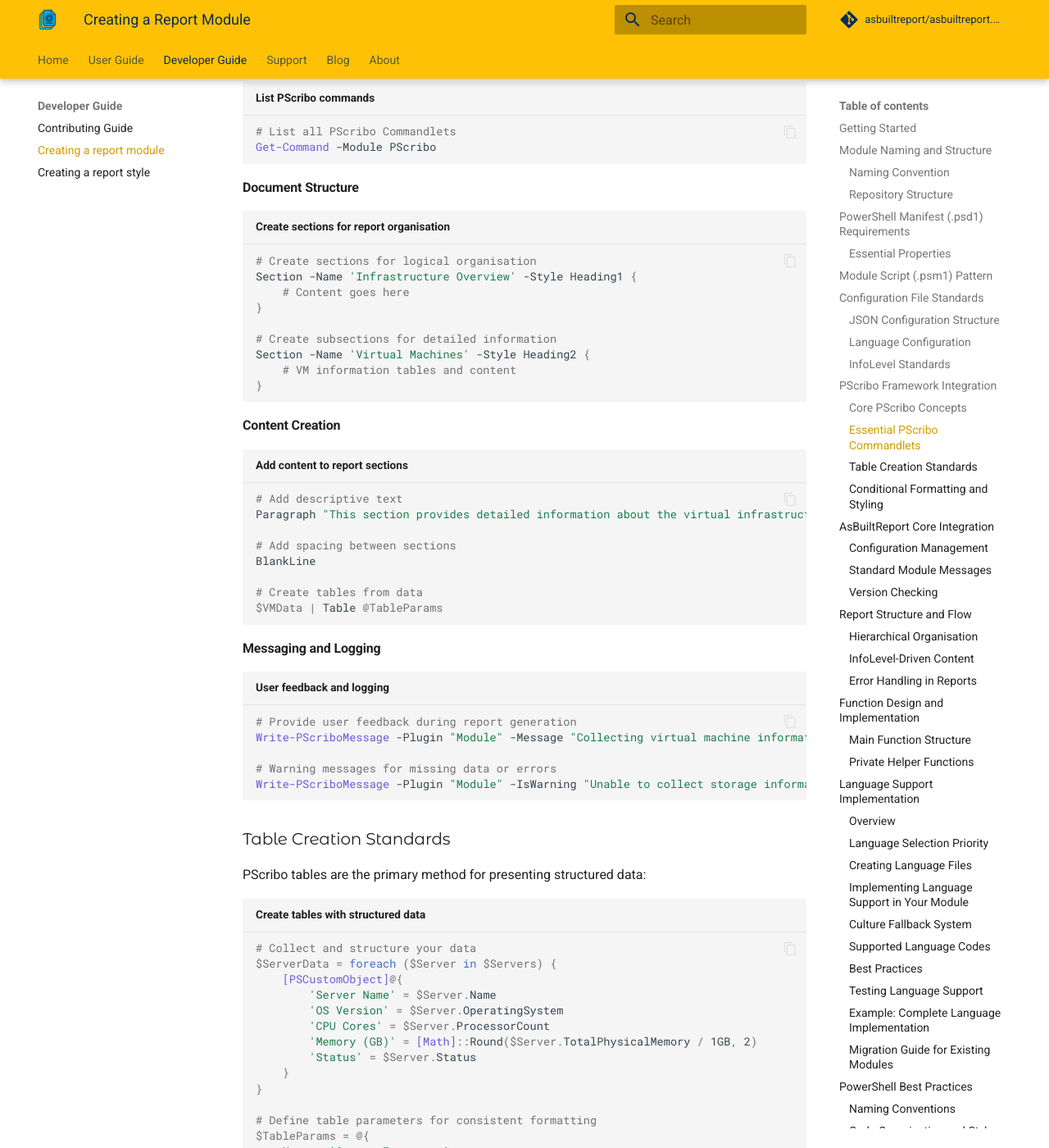
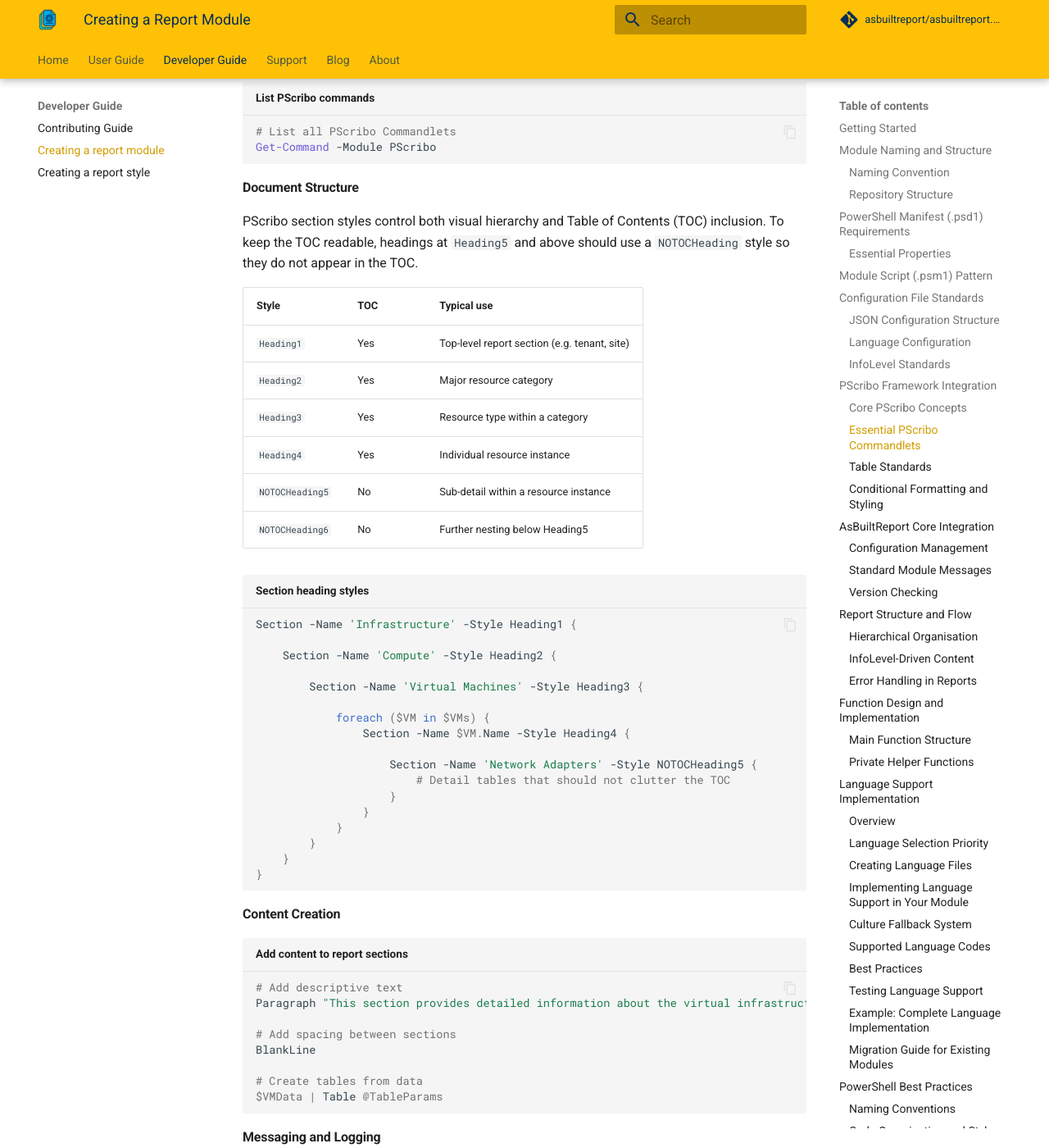
Before and after one commit to AsBuiltReport/AsBuiltReport.Project.Website, an MkDocs documentation site: the page built from docs/dev-guide/creating-a-report-module.md, in a window 1280 px wide and 1400 px high, scrolled down 6255 px. Shown: the whole window at 82% size. Built offline with MkDocs 1.6.1 and Material for MkDocs 9.7.7, drawn with Linux system fonts in a browser that asks for light colours; comment, search, counter and statistics services are not loaded; some of the changed text lies outside the part shown.

Commit message:
docs: refine creating-a-report-module guide
- Consolidate Table Creation and Table Formatting Standards into single Table Standards section
- Add TOCHeading/NOTOCHeading guidance with heading style reference table
- Update Conditional Formatting example to use $ServerData from Table Standards for continuity
- Update version references from v1.5.0 to v1.6.1 in Language Support sections
- Fix Language directory structure example to reflect nested module layout
- Fix CPUUtilization spelling to CPUUtilisation for consistency
- Fix list spacing in Performance Testing and Semantic Versioning sections
- Replace comment-only DO NOT example with concrete code antipatterns

Co-Authored-By: Claude Sonnet 4.6 <noreply@anthropic.com>

````diff
--- a/docs/dev-guide/creating-a-report-module.md
+++ b/docs/dev-guide/creating-a-report-module.md
@@ -101,7 +101,7 @@ Your module manifest must include these standardised properties:
             Tags = @('AsBuiltReport', 'Report', 'Documentation', 'PScribo', 'Windows', 'Linux', 'MacOS', 'PSEdition_Desktop', 'PSEdition_Core', '[Vendor]', '[Technology]')     # Include tags which are applicable
             LicenseUri = 'https://github.com/AsBuiltReport/AsBuiltReport.Vendor.Technology/blob/master/LICENSE'
             ProjectUri = 'https://github.com/AsBuiltReport/AsBuiltReport.Vendor.Technology'
-            IconUri = 'https://raw.githubusercontent.com/AsBuiltReport/.github/main/profile/images/AsBuiltReport.png'
+            IconUri = 'AsBuiltReport.png'
             ReleaseNotes = 'https://raw.githubusercontent.com/AsBuiltReport/AsBuiltReport.Vendor.Technology/master/CHANGELOG.md'
         }
     }
@@ -233,15 +233,35 @@ Get-Command -Module PScribo
 ```
 
 #### Document Structure
-```powershell title="Create sections for report organisation"
-# Create sections for logical organisation
-Section -Name 'Infrastructure Overview' -Style Heading1 {
-    # Content goes here
-}
 
-# Create subsections for detailed information
-Section -Name 'Virtual Machines' -Style Heading2 {
-    # VM information tables and content
+PScribo section styles control both visual hierarchy and Table of Contents (TOC) inclusion. To keep the TOC readable, headings at `Heading5` and above should use a `NOTOCHeading` style so they do not appear in the TOC.
+
+| Style | TOC | Typical use |
+|-------|-----|-------------|
+| `Heading1` | Yes | Top-level report section (e.g. tenant, site) |
+| `Heading2` | Yes | Major resource category |
+| `Heading3` | Yes | Resource type within a category |
+| `Heading4` | Yes | Individual resource instance |
+| `NOTOCHeading5` | No | Sub-detail within a resource instance |
+| `NOTOCHeading6` | No | Further nesting below Heading5 |
+
+```powershell title="Section heading styles"
+Section -Name 'Infrastructure' -Style Heading1 {
+
+    Section -Name 'Compute' -Style Heading2 {
+
+        Section -Name 'Virtual Machines' -Style Heading3 {
+
+            foreach ($VM in $VMs) {
+                Section -Name $VM.Name -Style Heading4 {
+
+                    Section -Name 'Network Adapters' -Style NOTOCHeading5 {
+                        # Detail tables that should not clutter the TOC
+                    }
+                }
+            }
+        }
+    }
 }
 ```
 
@@ -266,36 +286,62 @@ Write-PScriboMessage -Plugin "Module" -Message "Collecting virtual machine infor
 Write-PScriboMessage -Plugin "Module" -IsWarning "Unable to collect storage information: $($_.Exception.Message)"
 ```
 
-### Table Creation Standards
+### Table Standards
 
-PScribo tables are the primary method for presenting structured data:
+PScribo tables are the primary method for presenting structured data. Use `List = $false` for multi-row collections and `List = $true` for single-object key-value pairs.
 
-```powershell title="Create tables with structured data"
-# Collect and structure your data
+**Column width rules:**
+
+- Always specify `ColumnWidths` to avoid excessive text wrapping
+- List tables (`List = $true`) should use `40, 60` whenever possible
+- Non-list table column widths should sum to 100 and be sized to the data
+
+**Caption rule:** Always include a caption when `$Report.ShowTableCaptions` is set.
+
+```powershell title="Multi-row collection table (List = false)"
 $ServerData = foreach ($Server in $Servers) {
     [PSCustomObject]@{
-        'Server Name' = $Server.Name
-        'OS Version' = $Server.OperatingSystem
-        'CPU Cores' = $Server.ProcessorCount
-        'Memory (GB)' = [Math]::Round($Server.TotalPhysicalMemory / 1GB, 2)
-        'Status' = $Server.Status
+        'Server Name'  = $Server.Name
+        'OS Version'   = $Server.OperatingSystem
+        'CPU Cores'    = $Server.ProcessorCount
+        'Memory (GB)'  = [Math]::Round($Server.TotalPhysicalMemory / 1GB, 2)
+        'CPU Usage %'  = $Server.CPUUsagePercent
+        'Status'       = $Server.Status
     }
 }
 
-# Define table parameters for consistent formatting
 $TableParams = @{
-    Name = 'Server Inventory'
-    List = $false
-    ColumnWidths = 20, 25, 15, 15, 25
+    Name         = 'Server Inventory'
+    List         = $false
+    ColumnWidths = 20, 20, 12, 13, 15, 20
 }
 
-# Add table caption if configured
 if ($Report.ShowTableCaptions) {
     $TableParams['Caption'] = "- $($TableParams.Name)"
 }
 
-# Output the table with proper sorting
 $ServerData | Sort-Object 'Server Name' | Table @TableParams
+```
+
+```powershell title="Single-object key-value table (List = true)"
+$ServerInfo = [PSCustomObject]@{
+    'Server Name' = $Server.Name
+    'Version'     = $Server.Version
+    'Build'       = $Server.Build
+    'Edition'     = $Server.Edition
+}
+
+$TableParams = @{
+    Name         = 'Server Information'
+    List         = $true
+    ColumnWidths = 40, 60
+}
+
+if ($Report.ShowTableCaptions) {
+    $TableParams['Caption'] = "- $($TableParams.Name)"
+}
+
+$ServerInfo | Table @TableParams
 ```
 
 ### Conditional Formatting and Styling
@@ -303,7 +349,6 @@ $ServerData | Sort-Object 'Server Name' | Table @TableParams
 Use PScribo styling to highlight important information based on health checks:
 
 ```powershell title="Apply conditional formatting for health checks"
-# Apply conditional formatting based on health check results
 if ($ReportConfig.HealthCheck.Infrastructure.CPUUtilisation) {
     foreach ($Server in $ServerData) {
         if ($Server.'CPU Usage %' -gt $ReportConfig.HealthCheck.Infrastructure.CPUThreshold) {
@@ -1204,48 +1250,16 @@ This example demonstrates:
 - **InfoLevel-based content control** (different levels show progressively more detail)
 - **Proper error handling** with informative messages
 - **Consistent table formatting** with appropriate column widths
-    - List tables should have column widths set to `40, 60` whenever possible
-    - Set column widths to avoid excessive text wrapping
 - **Health check integration** with conditional styling
 - **Data transformation** into readable formats
 - **User feedback** during data collection
 - **Graceful degradation** when data isn't available
 
-### Table Formatting Standards
-Use consistent table formatting throughout your module:
-
-```powershell title="Consistent table formatting"
-# Create PSCustomObject for structured data
-$ServerInfo = [PSCustomObject]@{
-    'Server Name' = $Server.Name
-    'Version' = $Server.Version
-    'Build' = $Server.Build
-    'Edition' = $Server.Edition
-}
-
-# Define table parameters with consistent formatting
-$TableParams = @{
-    Name = 'Server Information'
-    List = $true                   # Use List = $true for key-value pairs
-    ColumnWidths = 40, 60          # Always specify column widths
-                                   # Set list table column widths to 40, 60 whenever possible
-                                   # Set column widths to avoid excessive text wrapping
-}
-
-# Include table captions when configured
-if ($Report.ShowTableCaptions) {
-    $TableParams['Caption'] = "- $($TableParams.Name)"
-}
-
-# Output to table with sorting
-$ServerInfo | Table @TableParams
-```
-
 ### Health Check Implementation
 Implement health checks with configurable thresholds:
 
 ```powershell title="Health check implementation"
-if ($ReportConfig.HealthCheck.Infrastructure.CPUUtilization) {
+if ($ReportConfig.HealthCheck.Infrastructure.CPUUtilisation) {
     if ($Server.CPUUsage -gt $ReportConfig.HealthCheck.Infrastructure.CPUThreshold) {
         $ServerInfo | Set-Style -Style Warning -Property 'CPU Usage'
     }
@@ -1397,9 +1411,7 @@ Provide comprehensive comment-based help:
 Test your module with:
 
 - Small environments (1-10 objects)
-
 - Medium environments (100-1000 objects)
-
 - Large environments (1000+ objects)
 
 ## Version Control and Maintenance
@@ -1408,9 +1420,7 @@ Test your module with:
 Use semantic versioning (`Major.Minor.Patch`):
 
 - **Major**: Breaking changes
-
 - **Minor**: New features, backwards compatible
-
 - **Patch**: Bug fixes
 
 ### Change Log Maintenance
````
Also changed, not shown: other parts of docs/dev-guide/creating-a-report-module.md (+11 -10 lines).
